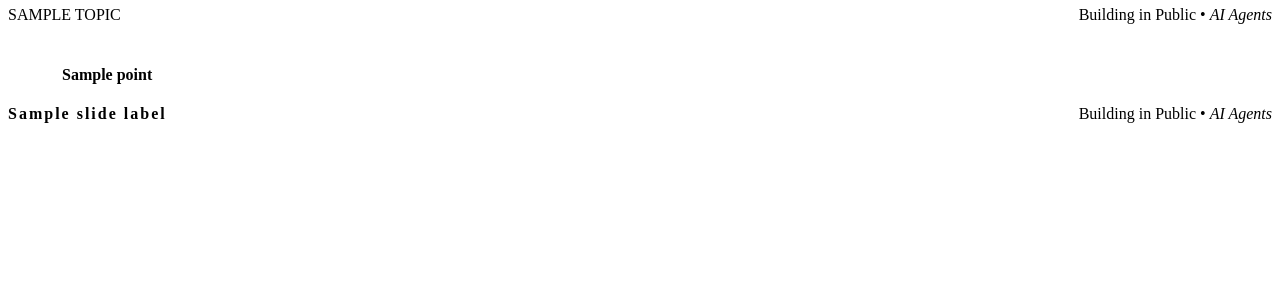
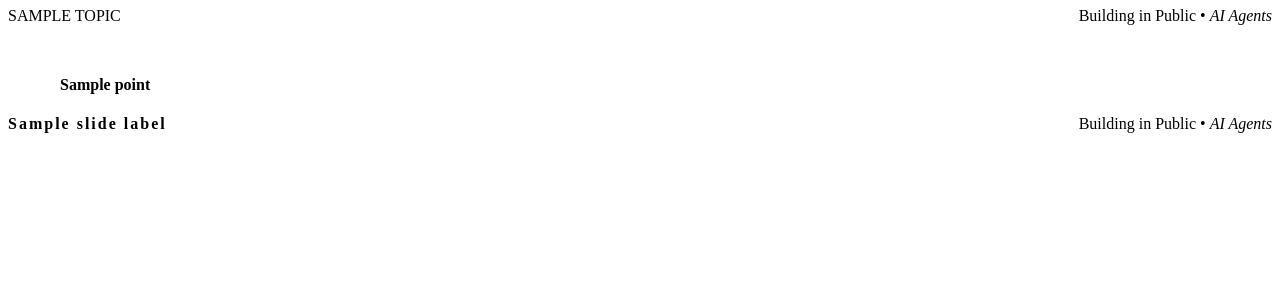
Before and after one commit to latakant/social-media-os, a Python web app: template templates/block_what/template.html in a window 1280 px wide. Shown: the top 300 px of the page. Run offline with Jinja, Linux system fonts and the light colour scheme; the template is opened without the code that fills it: most values are stand-ins (such as "Sample title", 1, 10 or a date in 2020).

Commit message:
fix: richer card content and correct LinkedIn dimensions
Each card now shows bold label plus detail sentence.
Added linkedin_landscape (1200x627) and linkedin_portrait (1080x1350).
block_what and block_flow templates split on delimiter for two-line layout.

Co-Authored-By: Claude Sonnet 4.6 <noreply@anthropic.com>

```diff
--- a/agents/block_renderer.py
+++ b/agents/block_renderer.py
@@ -31,6 +31,8 @@ _BLOCK_TEMPLATE: dict[str, str] = {
 
 _PLATFORM_DIMENSIONS: dict[str, tuple[int, int]] = {
     "linkedin":           (1200, 1200),
+    "linkedin_landscape": (1200, 627),
+    "linkedin_portrait":  (1080, 1350),
     "instagram":          (1080, 1080),
     "instagram_portrait": (1080, 1350),
 }
--- a/templates/block_what/template.html
+++ b/templates/block_what/template.html
@@ -19,8 +19,9 @@ body {
 }
 .content {
   position: relative; z-index: 1;
-  padding: var(--sp-md) var(--sp-xl);
-  display: flex; flex-direction: column; justify-content: center; gap: var(--sp-sm);
+  padding: 28px var(--sp-xl) 0;
+  display: flex; flex-direction: column;
+  gap: 0;
 }
 .title {
   font-size: var(--t-section);
@@ -28,17 +29,36 @@ body {
   background: linear-gradient(135deg, var(--text) 0%, var(--primary) 100%);
   -webkit-background-clip: text; -webkit-text-fill-color: transparent;
   line-height: 1.1;
+  margin-bottom: 20px;
 }
-.points { display: flex; flex-direction: column; gap: 14px; margin-top: 8px; }
+.points {
+  display: flex; flex-direction: column;
+  justify-content: space-around;
+  flex: 1;
+  gap: 0;
+}
 .point {
-  display: flex; align-items: center; gap: 14px;
-  padding: 16px 20px;
+  display: flex; align-items: flex-start; gap: 14px;
+  padding: 14px 18px;
   background: var(--bg-card);
   border: 1px solid var(--border);
   border-left: 3px solid var(--primary);
   border-radius: var(--card-radius);
 }
-.point-text { font-size: var(--t-item); font-weight: 600; color: var(--text); }
+.point-icon { flex-shrink: 0; margin-top: 3px; opacity: 0.8; }
+.point-body { flex: 1; min-width: 0; }
+.point-label {
+  font-size: var(--t-item);
+  font-weight: 700;
+  color: var(--text);
+  line-height: 1.25;
+}
+.point-detail {
+  font-size: var(--t-detail);
+  color: var(--text-subtle);
+  margin-top: 3px;
+  line-height: 1.45;
+}
 .footer {
   position: relative; z-index: 1;
   padding: 0 var(--sp-xl);
@@ -57,17 +77,25 @@ body {
     <div class="tag">{{ topic | upper }}</div>
     <div class="brand">Building in Public &bull; <em>AI Agents</em></div>
   </div>
+
   <div class="content">
     <div class="title">{{ title }}</div>
     <div class="points">
       {% for p in points %}
+      {% set parts = p.split(' — ', 1) %}
       <div class="point">
-        <div>{{ icon(block_icon, 20) }}</div>
-        <div class="point-text">{{ p }}</div>
+        <div class="point-icon">{{ icon(block_icon, 20) }}</div>
+        <div class="point-body">
+          <div class="point-label">{{ parts[0] }}</div>
+          {% if parts | length > 1 %}
+          <div class="point-detail">{{ parts[1] }}</div>
+          {% endif %}
+        </div>
       </div>
       {% endfor %}
     </div>
   </div>
+
   <div class="footer">
     <div class="slide-num">{{ slide_label }}</div>
     <div class="accent-bar"></div>
```
Also changed, not shown: agents/infographic.py (+6 -4 lines), agents/visual_block_generator.py (+33 -8 lines), templates/block_flow/template.html (+10 -2 lines).
